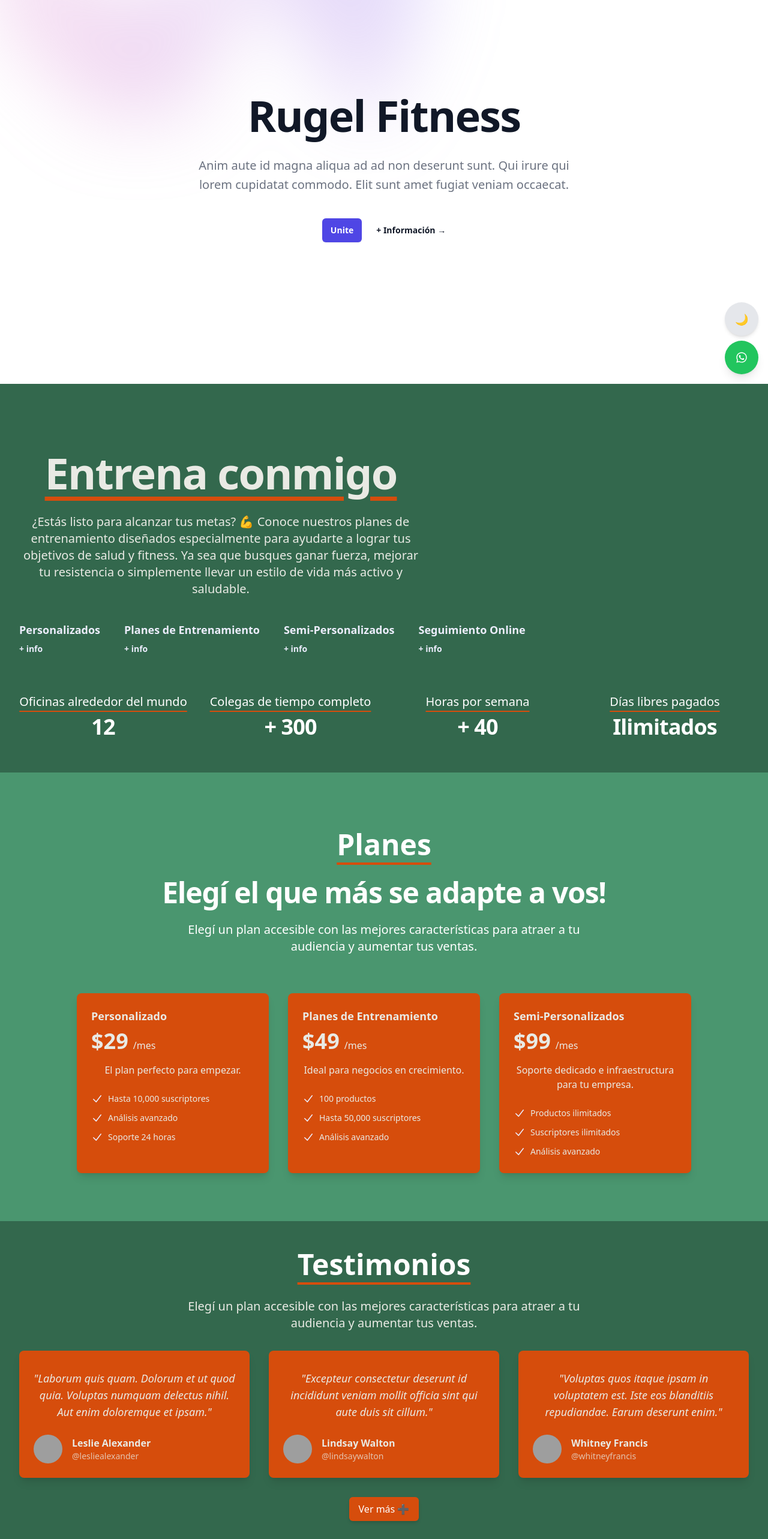
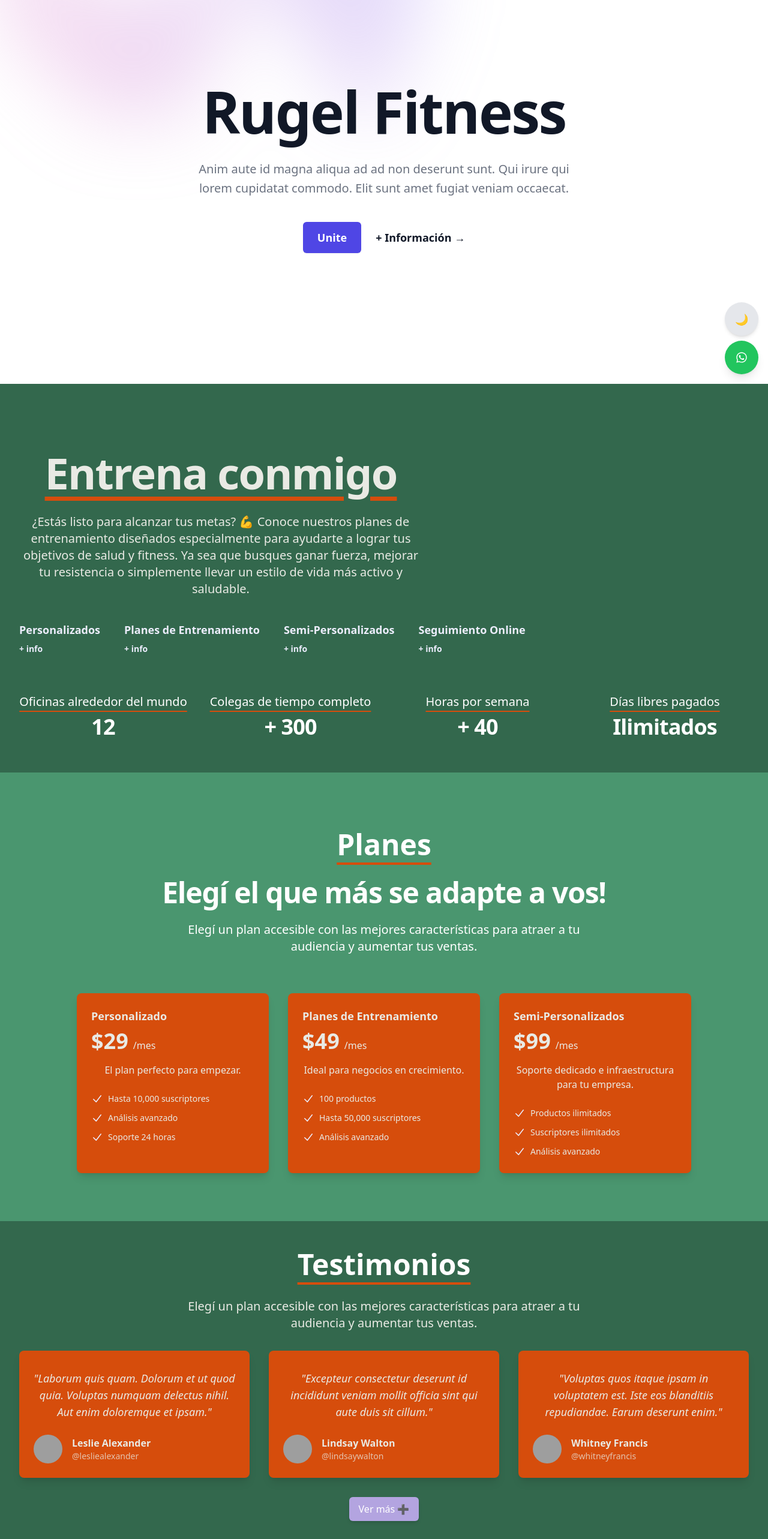
Before and after one commit to tedelcopp/Rugel-Fitness-, a Next.js app: page / in a window 1280 px wide. Shown: the part 160-2726 px from the top of the page at 60% size. Built offline with nearby package versions, Linux system fonts and the light colour scheme; grey boxes are pictures that could not be loaded.

Commit message:
Hero&Testimonials - Styles

```diff
--- a/src/app/components/Hero.tsx
+++ b/src/app/components/Hero.tsx
@@ -106,7 +106,7 @@ export default function Hero() {
           />
         </div>
         <div className="mx-auto max-w-2xl text-center">
-          <h1 className="text-5xl font-semibold tracking-tight text-gray-900 dark:text-gray-100 sm:text-7xl">
+  <h1 className="text-6xl font-semibold tracking-tight text-gray-900 dark:text-gray-100 sm:text-8xl">
     Rugel Fitness
   </h1>
   <p className="mt-8 text-lg font-medium text-gray-500 dark:text-gray-300 sm:text-xl/8">
@@ -115,11 +115,11 @@ export default function Hero() {
   <div className="mt-10 flex items-center justify-center gap-x-6">
     <a
       href="#"
-              className="rounded-md bg-indigo-600 px-3.5 py-2.5 text-sm font-semibold text-white shadow-sm hover:bg-indigo-500 focus-visible:outline focus-visible:outline-2 focus-visible:outline-offset-2 focus-visible:outline-indigo-600"
+      className="rounded-md bg-indigo-600 px-6 py-3 text-lg font-semibold text-white shadow-sm hover:bg-indigo-500 focus-visible:outline focus-visible:outline-2 focus-visible:outline-offset-2 focus-visible:outline-indigo-600"
     >
       Unite
     </a>
-            <a href="#" className="text-sm font-semibold leading-6 text-gray-900 dark:text-gray-100">
+    <a href="#" className="text-lg font-semibold leading-6 text-gray-900 dark:text-gray-100">
       + Información <span aria-hidden="true">→</span>
     </a>
   </div>
--- a/src/app/components/Testimonials.tsx
+++ b/src/app/components/Testimonials.tsx
@@ -88,7 +88,7 @@ export default function Testimonials() {
         <div className="mt-8 text-center">
       <button
   onClick={loadMore}
-  className="rounded-md bg-[#D64D0C] px-4 py-2 text-white transition-transform duration-300 hover:-translate-y-1 shadow-md"
+  className="rounded-md bg-[#B3A4E0] px-4 py-2 text-white transition-transform duration-300 hover:-translate-y-1 shadow-md"
 >
   Ver más ➕
 </button>
```
Lines whose indentation alone changed are shown as unchanged.
